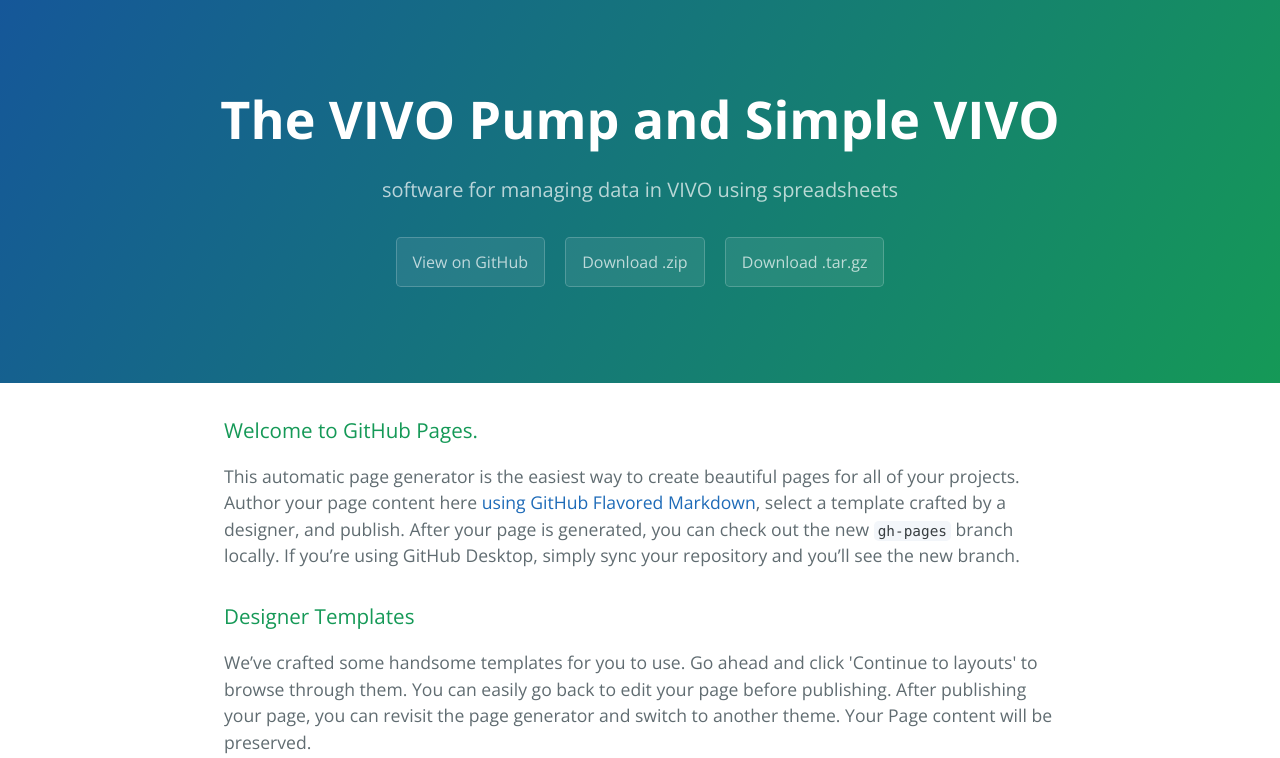
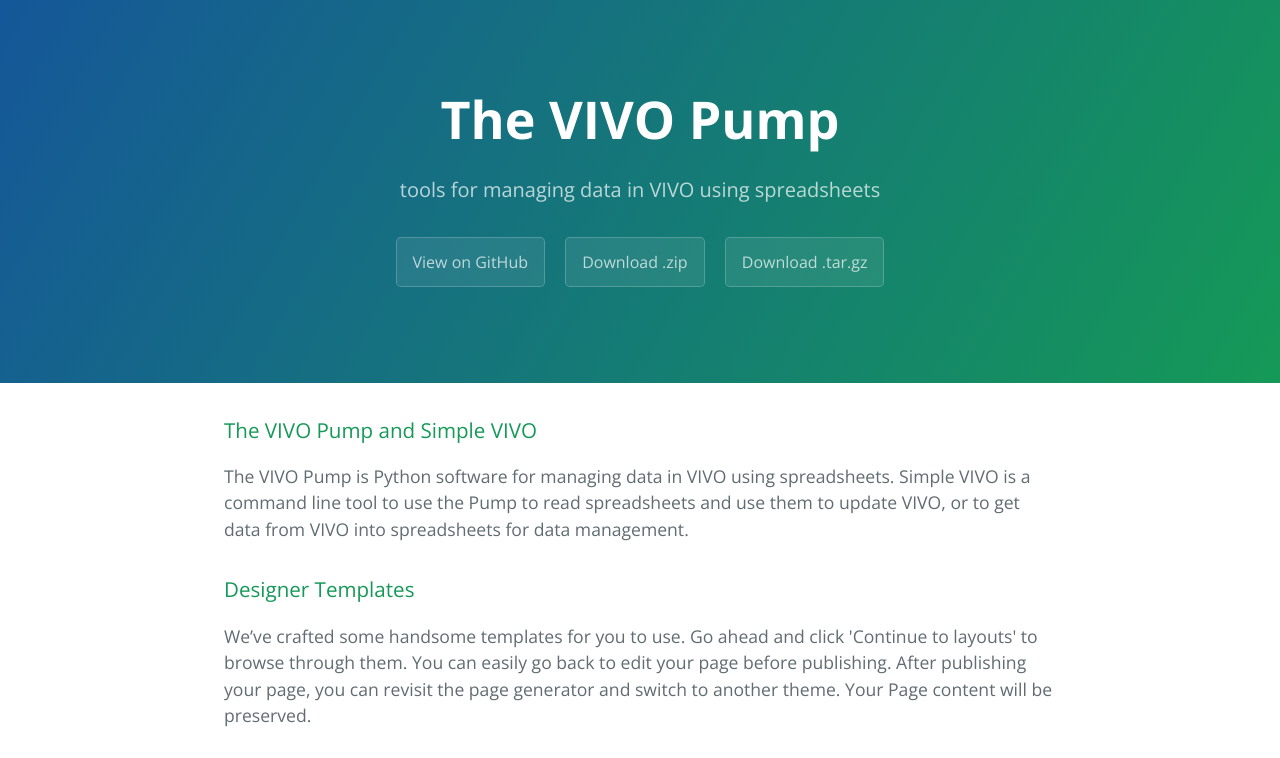
Before and after one commit to mconlon17/vivo-pump, a plain HTML site: page index.html in a window 1280 px wide. Shown: the top 758 px of the page. Drawn offline with nearby package versions, Linux system fonts and the light colour scheme.

Commit message:
Update index.html

```diff
--- a/index.html
+++ b/index.html
@@ -11,8 +11,8 @@
   </head>
   <body>
     <section class="page-header">
-      <h1 class="project-name">The VIVO Pump and Simple VIVO</h1>
-      <h2 class="project-tagline">software for managing data in VIVO using spreadsheets</h2>
+      <h1 class="project-name">The VIVO Pump</h1>
+      <h2 class="project-tagline">tools for managing data in VIVO using spreadsheets</h2>
       <a href="https://github.com/mconlon17/vivo-pump" class="btn">View on GitHub</a>
       <a href="https://github.com/mconlon17/vivo-pump/zipball/master" class="btn">Download .zip</a>
       <a href="https://github.com/mconlon17/vivo-pump/tarball/master" class="btn">Download .tar.gz</a>
@@ -20,9 +20,11 @@
 
     <section class="main-content">
       <h3>
-<a id="welcome-to-github-pages" class="anchor" href="#welcome-to-github-pages" aria-hidden="true"><span class="octicon octicon-link"></span></a>Welcome to GitHub Pages.</h3>
+<a id="the-vivo-pump-and-simple-vivo" class="anchor" href="#the-vivo-pump-and-simple-vivo" aria-hidden="true"><span class="octicon octicon-link"></span></a>The VIVO Pump and Simple VIVO</h3>
 
-<p>This automatic page generator is the easiest way to create beautiful pages for all of your projects. Author your page content here <a href="https://guides.github.com/features/mastering-markdown/">using GitHub Flavored Markdown</a>, select a template crafted by a designer, and publish. After your page is generated, you can check out the new <code>gh-pages</code> branch locally. If you’re using GitHub Desktop, simply sync your repository and you’ll see the new branch.</p>
+<p>The VIVO Pump is Python software for managing data in VIVO using spreadsheets.  Simple VIVO is a command line tool
+to use the Pump to read spreadsheets and use them to update VIVO, or to get data from VIVO into spreadsheets for data
+management.</p>
 
 <h3>
 <a id="designer-templates" class="anchor" href="#designer-templates" aria-hidden="true"><span class="octicon octicon-link"></span></a>Designer Templates</h3>
```
